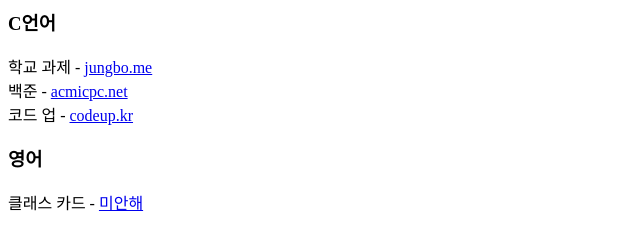
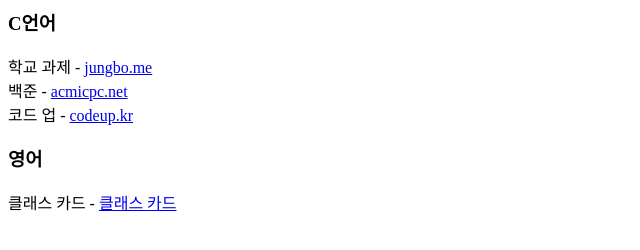
Before and after one commit to namuleu/namu1, a plain HTML site: page index.html in a window 1280 px wide. Shown: the full height of the page, 0-640 px from the left. Drawn offline with Linux system fonts and the light colour scheme.

Commit message:
Update index.html

```diff
--- a/index.html
+++ b/index.html
@@ -13,6 +13,6 @@
             <a target="_blank" href="https://codeup.kr/" title="코드 업" >codeup.kr</a><br>
         <h3>영어</h3>
         클래스 카드 -
-            <a target="_blank" href="https://www.classcard.net/ClassMain/648759" title="클래스 카드" >미안해</a><br>
+            <a target="_blank" href="https://www.classcard.net/ClassMain/648759" title="클래스 카드" >클래스 카드</a><br>
     </body>
 </html>
```
